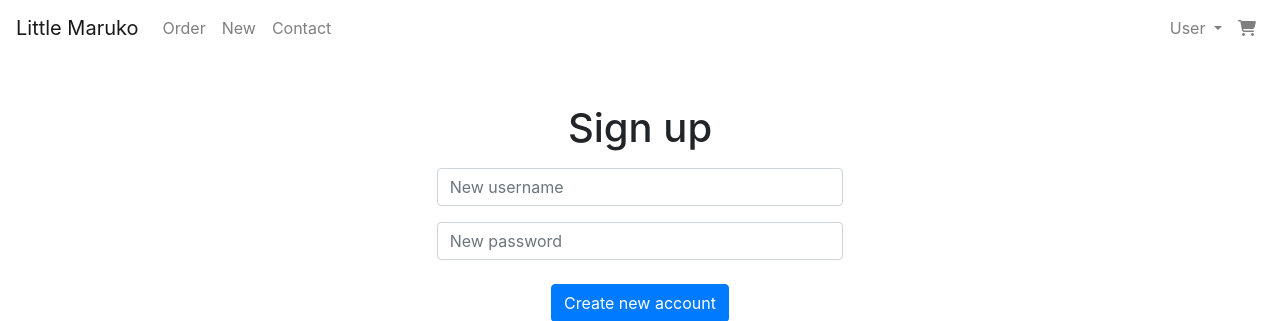
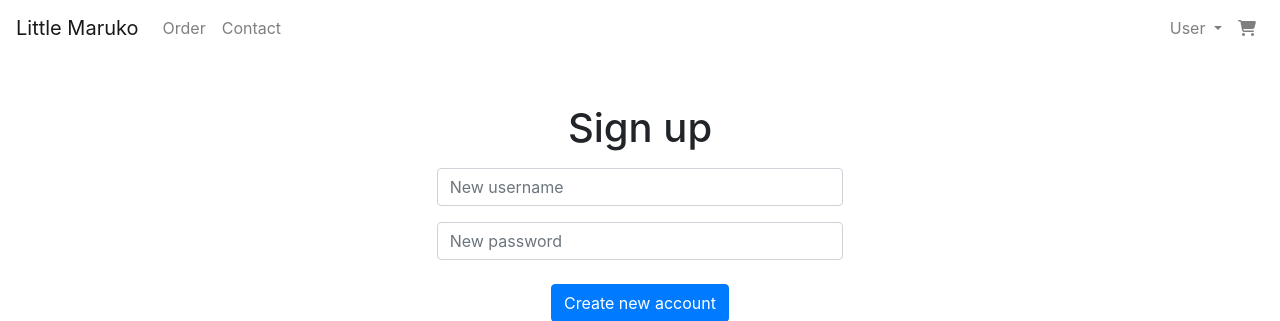
Before and after one commit to pas-trop-de-zele/little-maruko, a Node server app: page /register in a window 1280 px wide. Shown: the top 321 px of the page. Run offline with Node 20, Linux system fonts and the light colour scheme; some libraries are stand-ins or nearby versions.

Commit message:
Hide new on nav if not loggin, also add link to cart icon

```diff
--- a/views/partials/header.ejs
+++ b/views/partials/header.ejs
@@ -17,9 +17,11 @@
             <li class="nav-item">
               <a class="nav-link" href="/teas">Order</a>
             </li>
-            <li class="nav-item">
-                <a class="nav-link" href="/teas/new">New</a>
-              </li>
+            <% if (currentUser){ %>
+                <li class="nav-item">
+                    <a class="nav-link" href="/teas/new">New</a>
+                </li>
+            <% } %>
             <li class="nav-item">
               <a class="nav-link" href="#">Contact</a>
             </li>
@@ -46,7 +48,7 @@
                 </div>
             </li>
             <li class="nav-item">
-                <a class="nav-link" href="#"><i class="fas fa-shopping-cart"></i></a>
+                <a class="nav-link" href="/show-cart"><i class="fas fa-shopping-cart"></i></a>
             </li>
           </ul>
         </div>
```
